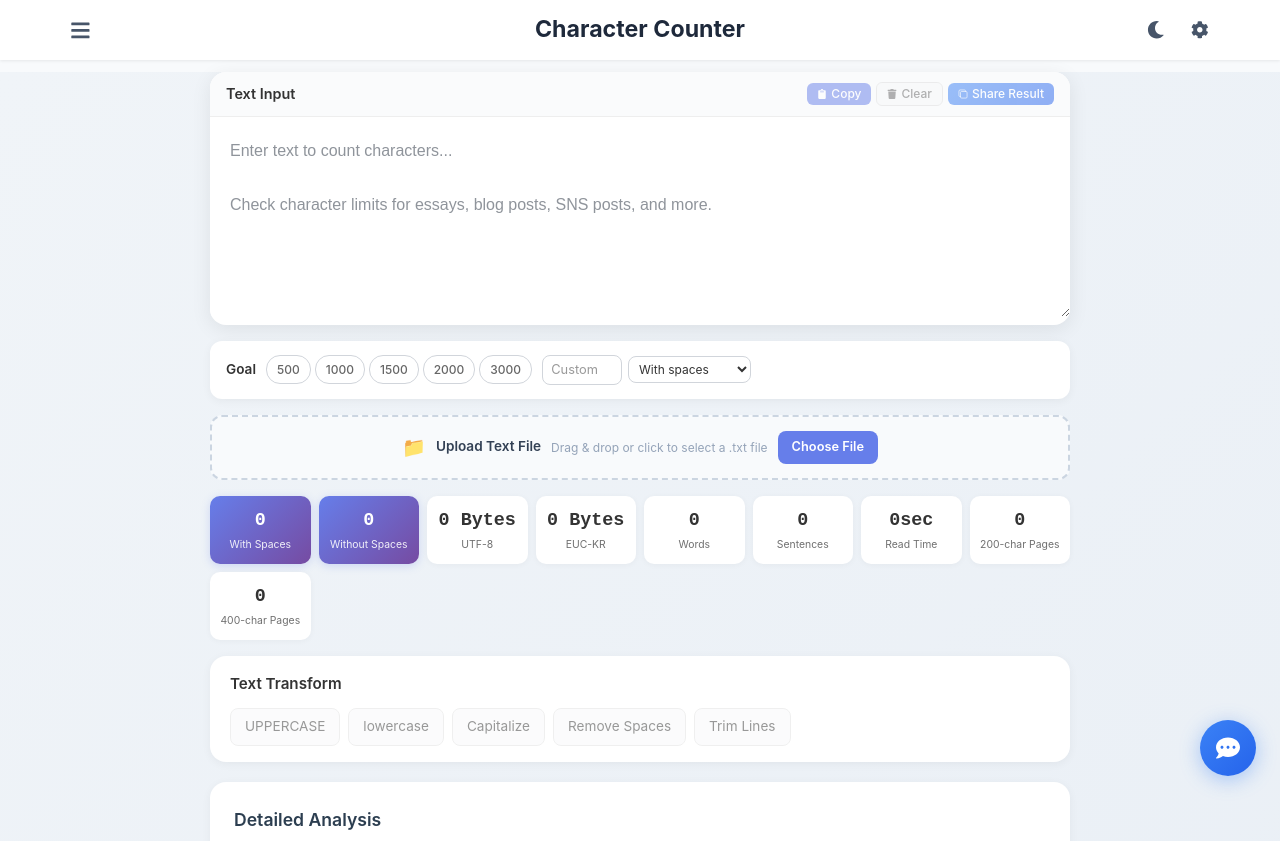
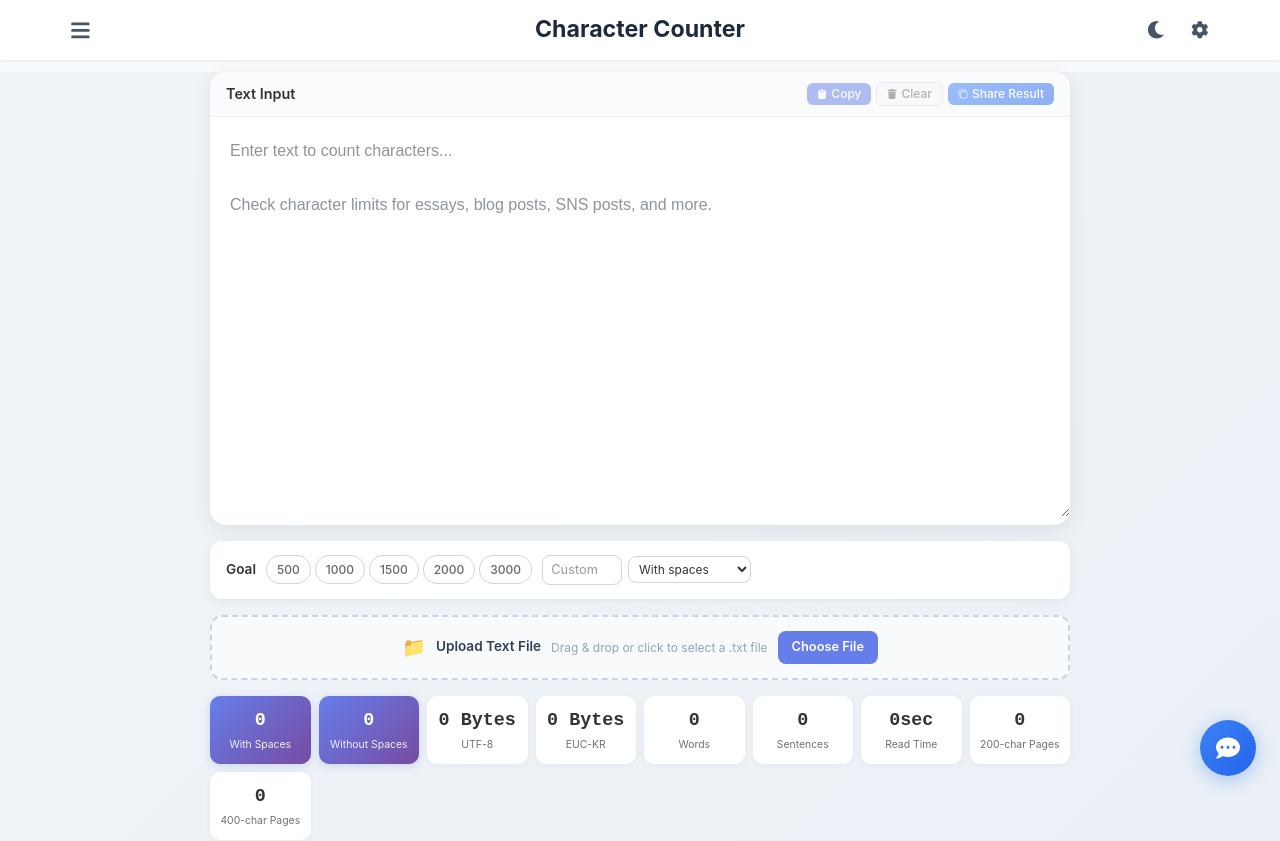
Before and after one commit to teck-tani/dev-program, a Next.js app: page /en/character-counter in a window 1280 px wide. Shown: the top 841 px of the page. Built offline with nearby package versions, Linux system fonts and the light colour scheme.

Commit message:
글자수 세기 수정

```diff
--- a/src/app/[locale]/character-counter/CharacterCounterClient.tsx
+++ b/src/app/[locale]/character-counter/CharacterCounterClient.tsx
@@ -230,7 +230,7 @@ export default function CharacterCounterClient() {
                     <textarea value={text} onChange={(e) => setText(e.target.value)}
                         placeholder={t('input.placeholder')}
                         style={{
-                            width: '100%', minHeight: '200px', padding: '20px',
+                            width: '100%', minHeight: '50vh', padding: '20px',
                             border: 'none', outline: 'none', fontSize: '1rem',
                             lineHeight: '1.7', resize: 'vertical',
                             fontFamily: "'Noto Sans KR', sans-serif",
```
